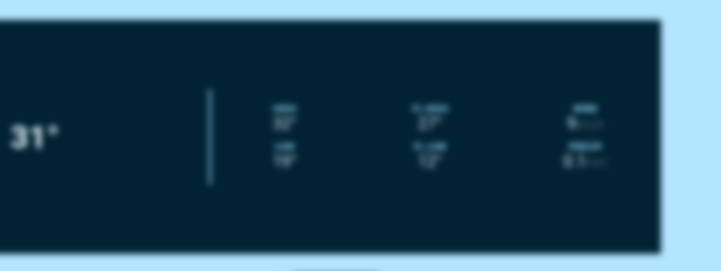
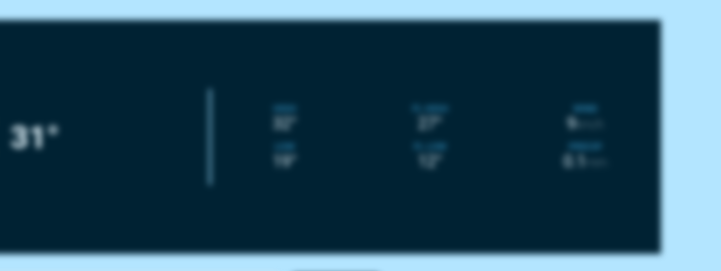
Before and after one commit to gustavolimadesousa/braveapp, a website built with Vite: page index.html in a window 1280 px wide. Shown: the top 271 px of the page, 559-1280 px from the left. Built offline with nearby package versions, Linux system fonts and the light colour scheme; no server answers.

Commit message:
last commit

```diff
--- a/src/style.css
+++ b/src/style.css
@@ -93,7 +93,7 @@ body {
   text-transform: uppercase;
   font-size: 0.6rem;
   font-weight: 700;
-  color: #99ddff;
+  color: #2b81ac;
 }
 
 .value-sub-info {
```
